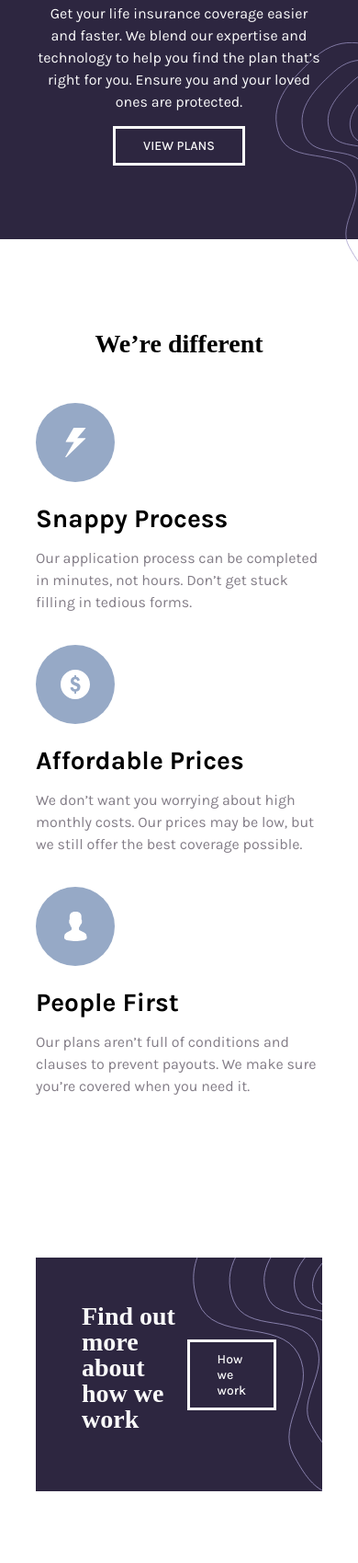
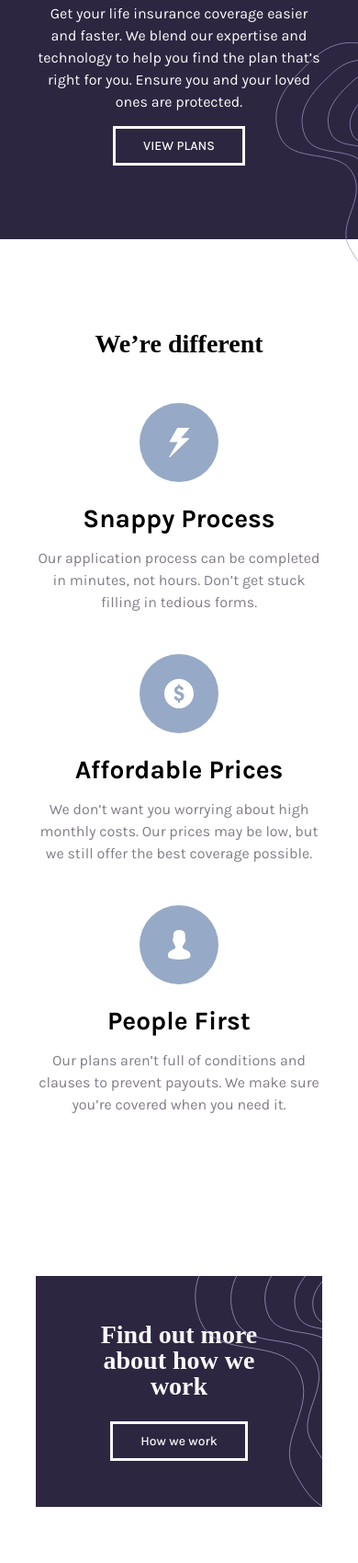
Before and after one commit to KingBogo303/insure-landing-page, a plain HTML site: page index.html in a window 390 px wide. Shown: the part 715-2414 px from the top of the page at 92% size. Drawn offline with Linux system fonts and the light colour scheme.

Commit message:
styles cleanup

```diff
--- a/index.css
+++ b/index.css
@@ -160,7 +160,7 @@ section {
 .services {
   display: grid;
   grid-template-columns: repeat(auto-fit, minmax(260px, auto));
-  gap: 2rem;
+  gap: 3rem;
 }
 .box h2 {
   margin-block: 2rem 1.5rem;
@@ -292,4 +292,22 @@ footer {
 }
 
 @media (max-width: 762px) {
+  .footerLinks {
+    grid-template-columns: 1fr 1fr;
+    gap: 3rem;
+  }
 }
+@media (max-width: 675px) {
+  section.words {
+    text-align: center;
+  }
+  .cta {
+    grid-template-columns: 1fr;
+    text-align: center;
+    gap: 1rem;
+    justify-content: center;
+  }
+  .cta .btn {
+    justify-self: center;
+  }
+}
```
